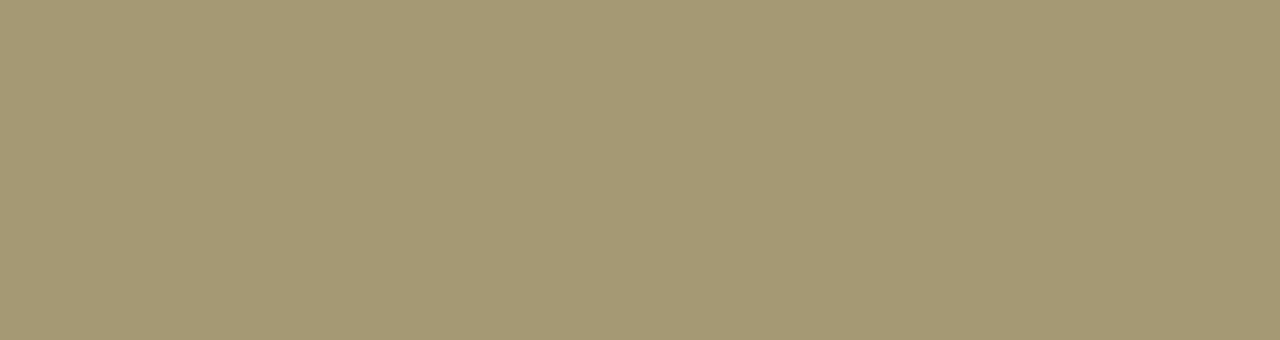
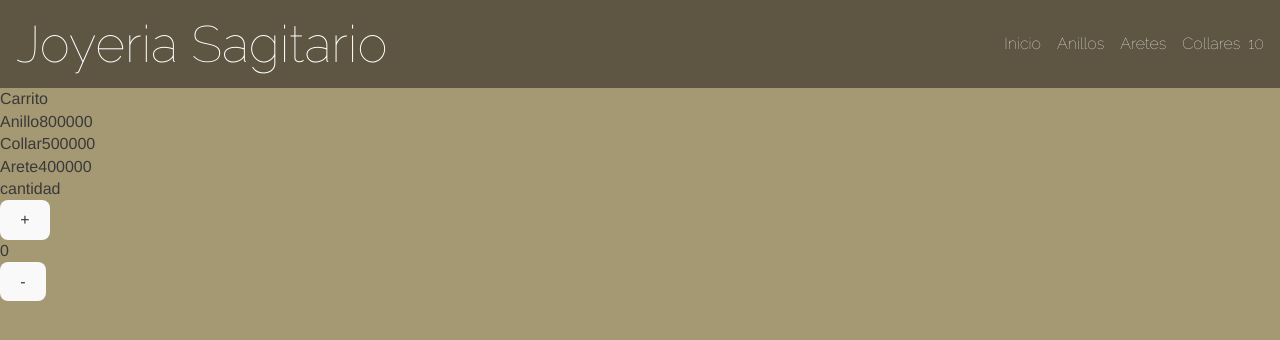
Before and after one commit to CataReygadasG/EntregaFinalReact, a React (Vite) app: page / in a window 1280 px wide. Before the commit this address had no page. Shown: the top 340 px of the page. Built offline with nearby package versions, Linux system fonts and the light colour scheme.

Commit message:
Actualizacion rutas

```diff
--- a/src/App.jsx
+++ b/src/App.jsx
@@ -10,10 +10,7 @@
 
 <main>
   <NavBar/>
-  <nav>
-    <Link to="/carrito">Carrito</Link>
-    </nav>
-
+  <Link to="/carrito">Carrito</Link>
   {
     Joyas && Joyas.map(producto => {
       return(
--- a/src/main.jsx
+++ b/src/main.jsx
@@ -10,7 +10,7 @@
   <React.StrictMode>
     <BrowserRouter>
     <Routes>
-    <Route path='/home' element={<App />} />
+    <Route path='/' element={<App />} />
     <Route exact path='/carrito' element={<Cart />} />
     <Route exact path='/item' element={<Items />} />
     </Routes>
```
